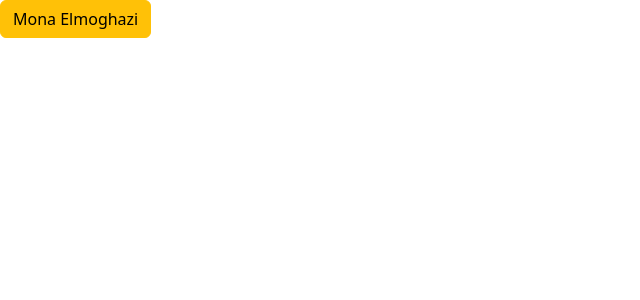
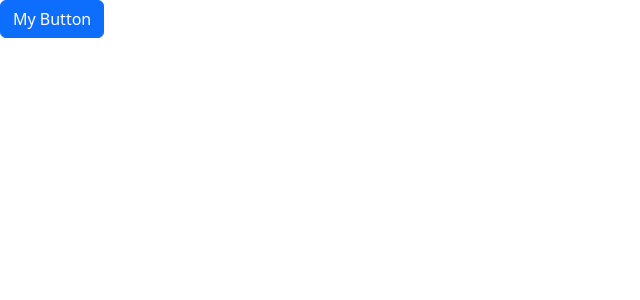
Before and after one commit to ZiyadBatekh/React-Learn, a React (Vite) app: page / in a window 1280 px wide. Shown: the top 300 px of the page, without its empty margins (0-640 px from the left). Built offline with nearby package versions, Linux system fonts and the light colour scheme.

Commit message:
Exercise Showing an Alert

```diff
--- a/src/App.tsx
+++ b/src/App.tsx
@@ -1,11 +1,15 @@
+import { useState } from "react";
+import Alert from "./components/Alert";
 import Button from "./components/Button";
 
 function App() {
+  const [alertVisible, setAlertVisibility] = useState(false);
   return (
     <div>
-      <Button color="warning" onClick={() => console.log("Clicked")}>
-        Mona Elmoghazi
-      </Button>
+      {alertVisible && (
+        <Alert onClose={() => setAlertVisibility(false)}>My Alert</Alert>
+      )}
+      <Button onClick={() => setAlertVisibility(true)}>My Button</Button>
     </div>
   );
 }
--- a/src/Review.tsx
+++ b/src/Review.tsx
@@ -61,6 +61,8 @@
 
 // .........................................................................................................
 
+// useSate Hook              useState imagine it as *ngIf in Angular.
+
 // What is a Hook ?
 //ans: A hook is a function that allows us to tab into builted features in react.
 
--- a/src/components/Alert.tsx
+++ b/src/components/Alert.tsx
@@ -2,10 +2,22 @@
 
 interface Props {
   children: ReactNode;
+  onClose: () => void;
 }
 
-const Alert = ({ children }: Props) => {
-  return <div className="alert alert-primary">{children}</div>;
+const Alert = ({ children, onClose }: Props) => {
+  return (
+    <div className="alert alert-primary alert-dismissible">
+      {children}
+      <button
+        type="button"
+        onClick={onClose}
+        className="btn-close"
+        data-dismiss="alert"
+        aria-label="Close"
+      ></button>
+    </div>
+  );
 };
 
 export default Alert;
```
